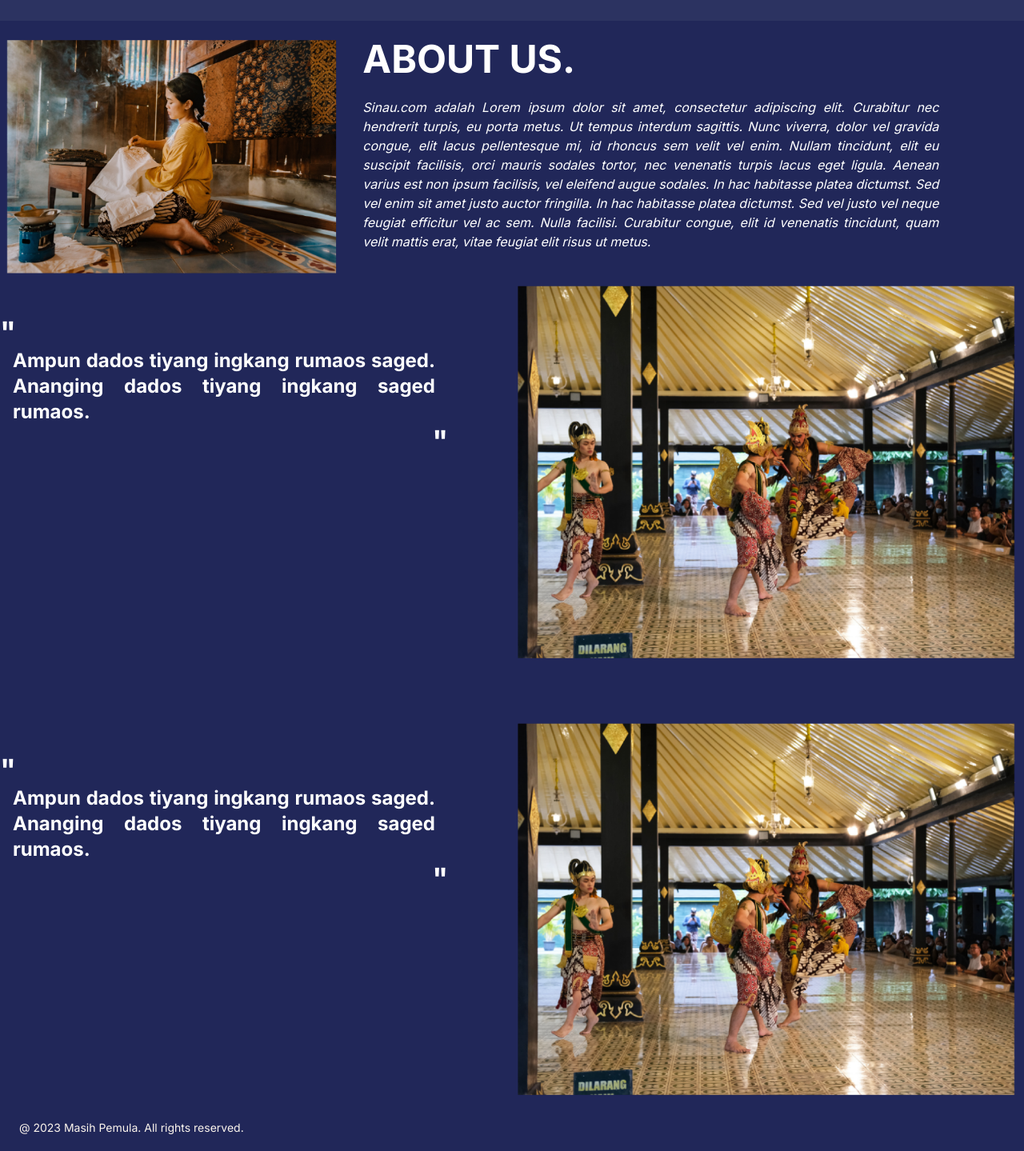
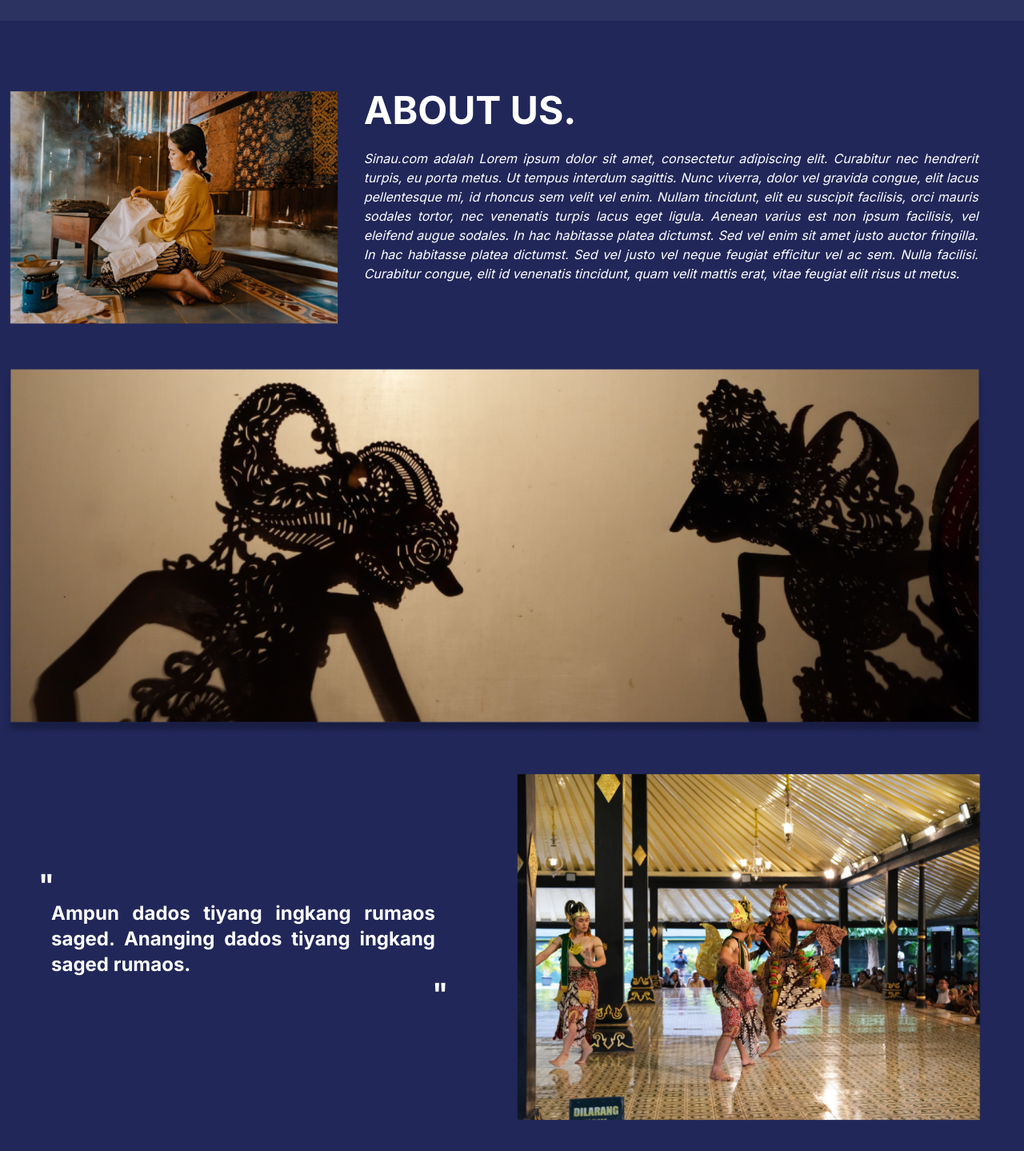
Before and after one commit to princeofverry/Sinau-Web, a Next.js app: page /about-us in a window 1280 px wide. Shown: the part 91-1530 px from the top of the page at 80% size. Built offline with nearby package versions, Linux system fonts and the light colour scheme.

Commit message:
update about us

```diff
--- a/src/app/about-us/page.js
+++ b/src/app/about-us/page.js
@@ -5,10 +5,12 @@ const AboutUs = () => {
   return (
     <div className="flex flex-col min-h-screen bg-[#212759]">
       <div className="container mx-auto flex flex-col items-center flex-1">
-        <div className="text-white w-full flex items-center sm:justify-start sm:items-start sm:flex-row flex-col">
+        {/* konten 1 */}
+        <div className='text-white w-full flex justify-start items-center pt-16 pl-1 sm:justify-start sm:items-start sm:flex-row flex-col'>
           <div className="w-1/3 mt-4">
             <Image
               src="/pesonaJawa2.png"
+              className='w-auto h-auto'
               alt="..."
               layout="responsive" // Membuat gambar responsif
               width={250}
@@ -20,7 +22,7 @@ const AboutUs = () => {
               <p className="text-white md:text-5xl sm:text-6xl text-4xl mt-6 font-bold sm:text-left text-center">
                 ABOUT US.
               </p>
-              <h1 className="md:text-base md:italic text-xl md:py-6 text-justify sm:mr-20 py-4">
+              <h1 className="md:text-base italic text-2xl md:py-6 text-justify mr-8 py-4">
                 Sinau.com adalah Lorem ipsum dolor sit amet, consectetur
                 adipiscing elit. Curabitur nec hendrerit turpis, eu porta metus.
                 Ut tempus interdum sagittis. Nunc viverra, dolor vel gravida
@@ -37,13 +39,23 @@ const AboutUs = () => {
             </div>
           </div>
         </div>
-        <div className="text-white w-full flex items-center sm:justify-start sm:items-start sm:flex-row flex-col">
+        {/* konten 2 */}
+        <div className='text-white w-full flex justify-center pt-12 pr-10'>
+          <div>
+            <img
+              src='/pesonaJawa1.png'
+              className='w-auto h-auto'
+            />
+          </div>
+        </div>
+        {/* konten 3 */}
+        <div className="text-white w-full flex justify-start items-start pt-8 flex items-center sm:justify-start sm:items-start sm:flex-row flex-col">
           <div className="w-1/2">
             <div className="max-w-[800px] mx-auto text-start flex flex-col justify-start">
-              <p className="text-white md:text-4xl sm:text-6xl text-4xl font-bold md:pt-12 md:pb-0">
+              <p className="text-white md:text-4xl sm:text-6xl text-4xl font-bold md:pt-32 md:pb-0 ml-12">
                 "
               </p>
-              <h1 className="md:text-2xl text-2xl font-bold md:py-0 text-justify mr-24 ml-4">
+              <h1 className="md:text-2xl text-2xl font-bold md:py-0 text-justify mr-24 ml-16">
                 Ampun dados tiyang ingkang rumaos saged. Ananging dados tiyang
                 ingkang saged rumaos.
               </h1>
@@ -55,6 +67,19 @@ const AboutUs = () => {
           <div className="w-1/2">
             <Image
               src="/pesonaJawa4.png"
+              className="w-auto h-auto pr-11"
+              alt="..."
+              layout="responsive" // Membuat gambar responsif
+              width={250}
+              height={450}
+            />
+          </div>
+        </div>
+        {/* konten 4*/}
+        <div className="text-white w-full flex justify-start items-start pt-16 pl-1 pb-12">
+        <div className="w-1/2">
+            <Image
+              src="/pesonaJawa2.png"
               className="w-auto h-auto"
               alt="..."
               layout="responsive" // Membuat gambar responsif
@@ -62,32 +87,25 @@ const AboutUs = () => {
               height={450}
             />
           </div>
-        </div>
-        <div className="text-white w-full flex justify-start items-start pt-16">
           <div className="w-1/2">
             <div className="max-w-[800px] mx-auto text-start flex flex-col justify-start">
-              <p className="text-white md:text-4xl sm:text-6xl text-4xl font-bold md:pt-12 md:pb-0">
-                "
+              <p className="text-white md:text-5xl sm:text-6xl text-4xl font-bold md:pt-4 pl-4 md:pb-0">
+                ABOUT US
               </p>
-              <h1 className="md:text-2xl text-2xl font-bold md:py-0 text-justify mr-24 ml-4">
-                Ampun dados tiyang ingkang rumaos saged. Ananging dados tiyang
+              <h1 className="md:text-base md:italic text-2xl md:py-6 text-justify mr-16 pl-4">
+                Sinau.com adalah Lorem ipsum dolor sit amet, consectetur
+                adipiscing elit. Curabitur nec hendrerit turpis, eu porta metus. Ut tempus interdum sagittis.
+                Nunc viverra, dolor vel gravida congue, elit lacus pellentesque mi, id rhoncus sem velit vel enim.
+                Nullam tincidunt, elit eu suscipit facilisis, orci mauris sodales tortor, nec venenatis turpis lacus
+                eget ligula. Aenean varius est non ipsum facilisis, vel eleifend augue sodales. In hac habitasse platea
+                dictumst. Sed vel enim sit amet justo auctor fringilla. In hac habitasse platea dictumst. Sed vel justo vel
+                neque feugiat efficitur vel ac sem. Nulla facilisi. Curabitur congue, elit id venenatis tincidunt, quam velit
+                mattis erat, vitae feugiat elit risus ut metus. Ampun dados tiyang ingkang rumaos saged. Ananging dados tiyang
                 ingkang saged rumaos.
               </h1>
-              <h2 className="text-white md:text-4xl sm:text-6xl text-4xl font-bold pt-0 text-right mr-20">
-                "
-              </h2>
             </div>
           </div>
-          <div className="w-1/2">
-            <Image
-              src="/pesonaJawa4.png"
-              className="w-auto h-auto"
-              alt="..."
-              layout="responsive" // Membuat gambar responsif
-              width={250}
-              height={450}
-            />
-          </div>
+
         </div>
       </div>
     </div>
```
